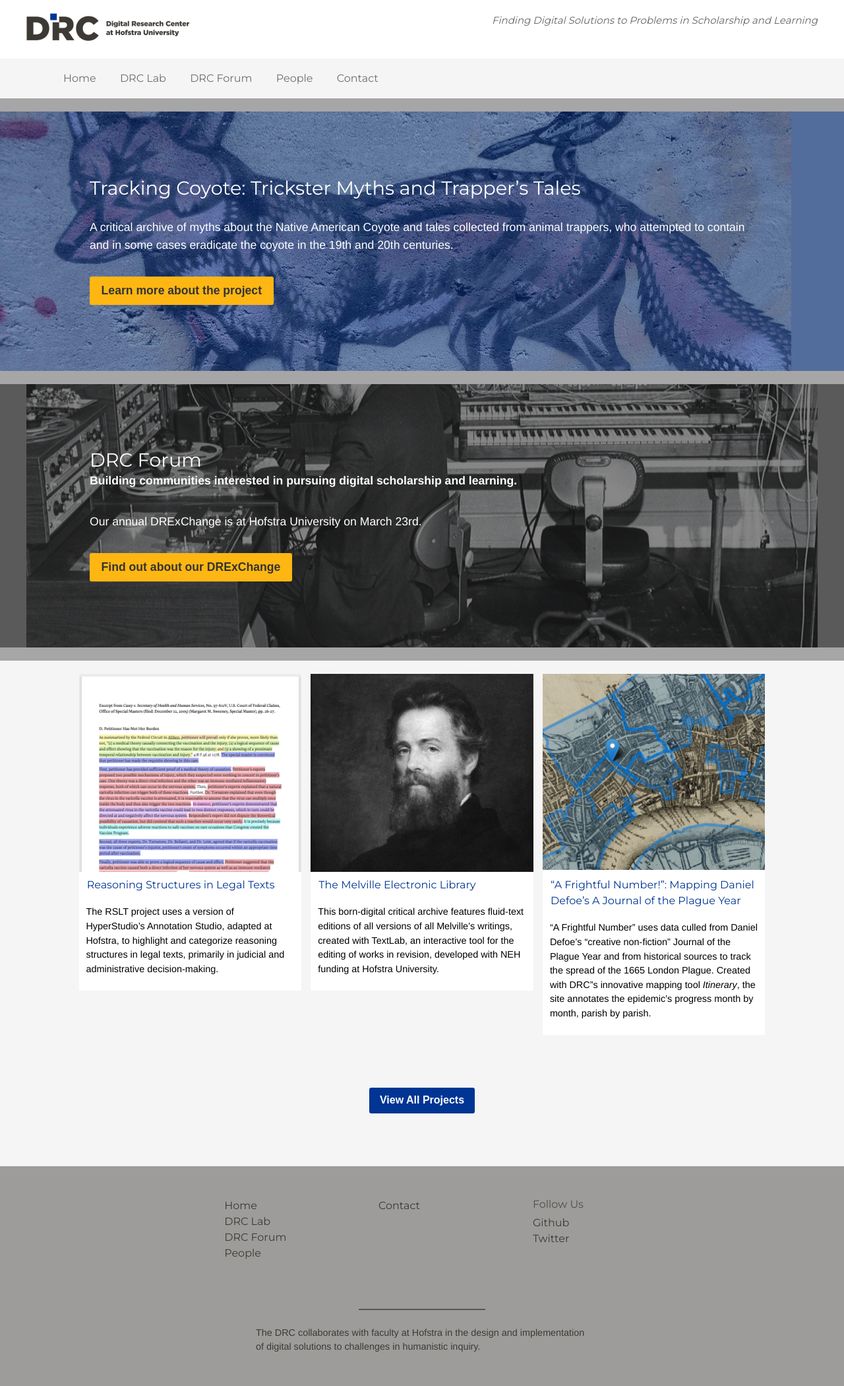
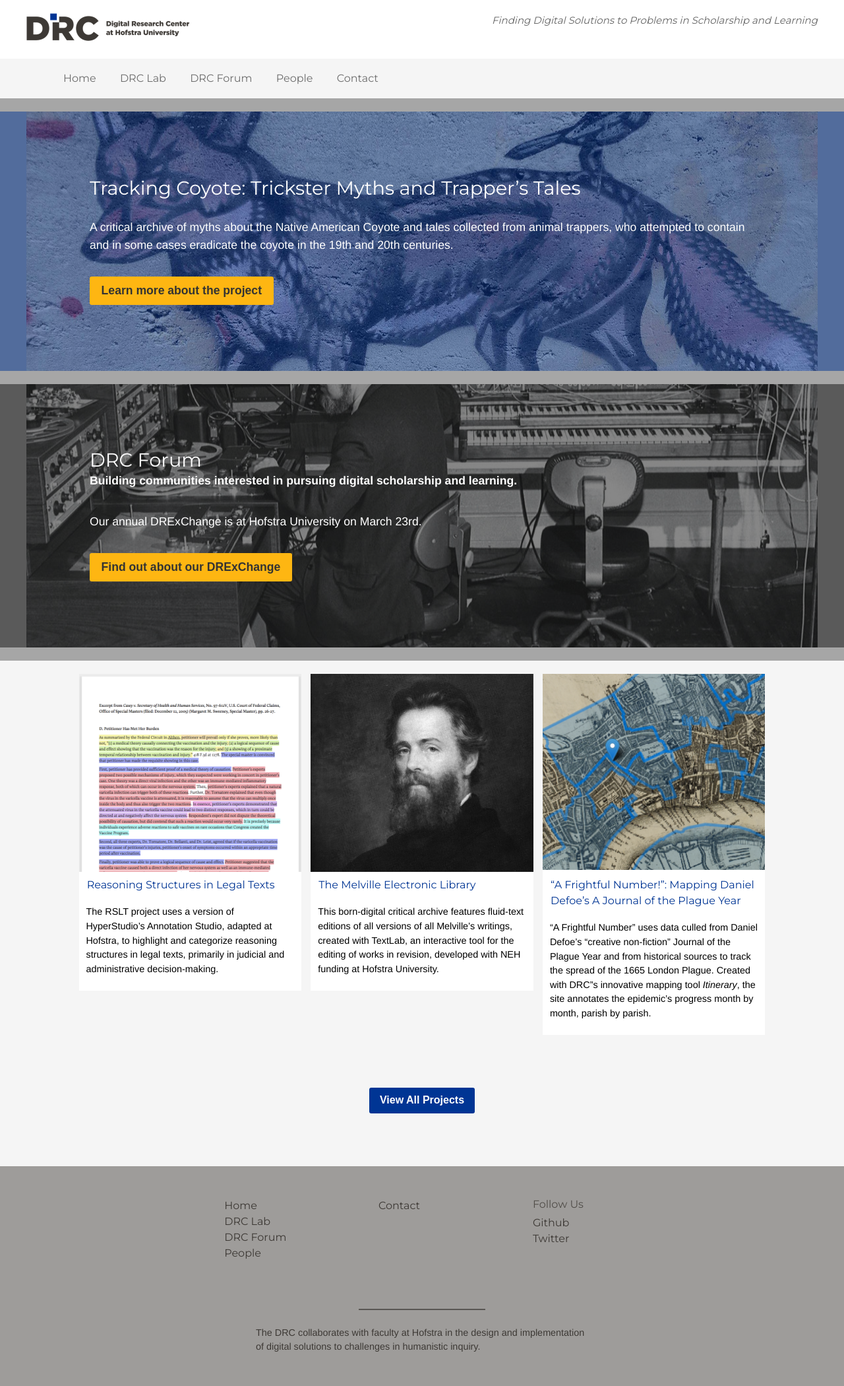
Before and after one commit to hofstra/drc, a Jekyll site: the page built from index.html, in a window 1280 px wide. Shown: the whole page at 66% size. Built offline with Jekyll 4.4.1, drawn with Linux system fonts in a browser that asks for light colours; nearby versions of some CDN libraries.

Commit message:
Fixing alignment of Coyote image on DRC homepage.

```diff
--- a/Gemfile
+++ b/Gemfile
@@ -1,5 +1,5 @@
 source 'https://rubygems.org'
-gem 'therubyracer' # For Ubuntu Linux
+# gem 'therubyracer' # For Ubuntu Linux
 gem 'github-pages'
 gem 'bourbon'
 gem 'bitters'
--- a/_sass/_layout.scss
+++ b/_sass/_layout.scss
@@ -108,6 +108,11 @@
             &:last-child .hero-copy-inner {
                 background: url('/images/forum-home.jpg') no-repeat center center;
             }
+@media all and (max-width: 1280px) {
+            &:first-child .hero-copy-inner {
+                background-position: center center;
+            }
+}
             &:first-child .hero-copy-inner > div {
                 background-color: transparentize($base-accent-color, 0.5);
                 min-height: 520px;
```
Also changed, not shown: Gemfile.lock.
